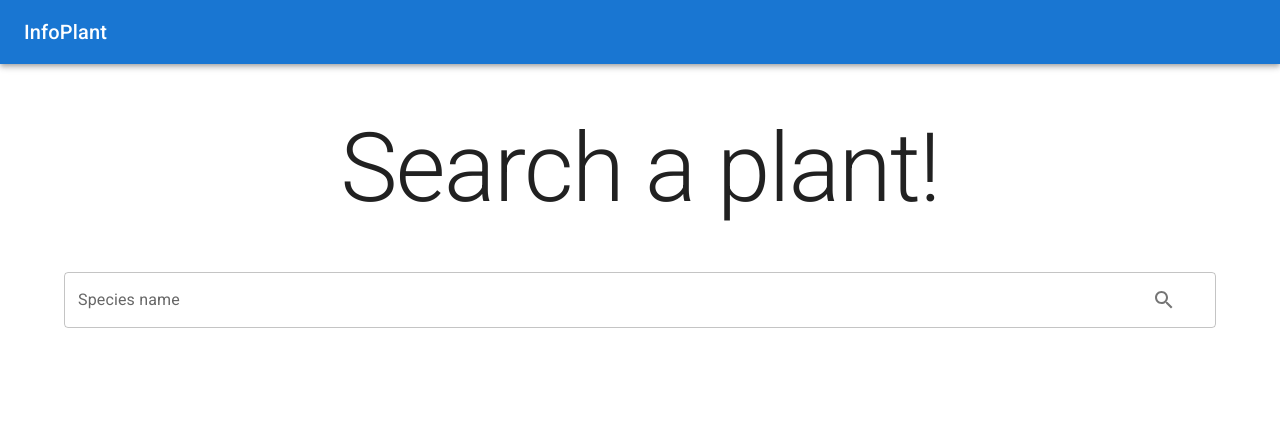
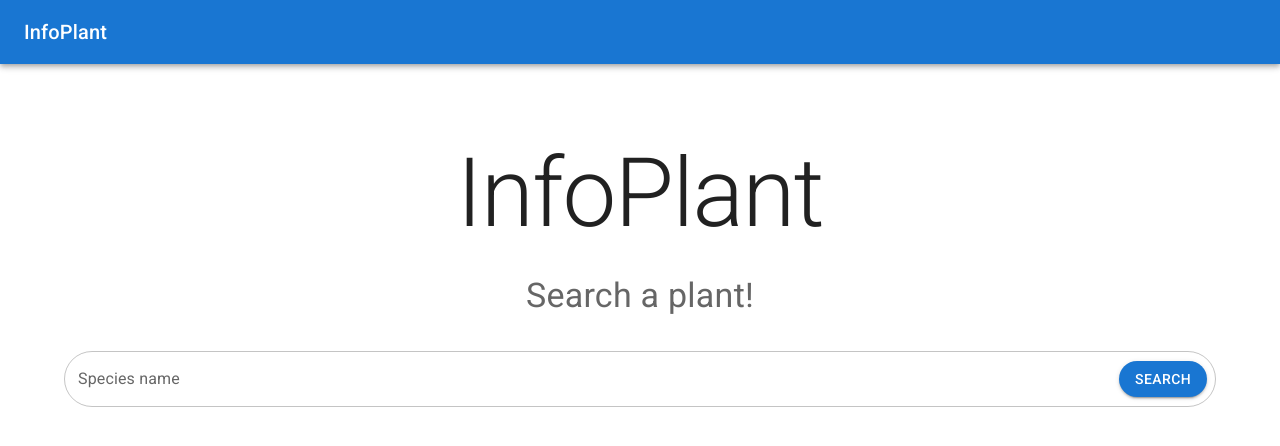
Before and after one commit to slowjo/plantsearch, a React (Create React App) app: page / in a window 1280 px wide. Shown: the top 446 px of the page. Built offline with nearby package versions, Linux system fonts and the light colour scheme.

Commit message:
pill shaped search field

```diff
--- a/src/components/search/SearchField.jsx
+++ b/src/components/search/SearchField.jsx
@@ -2,6 +2,9 @@ import { useContext } from 'react';
 import AppContext from '../../context/AppContext';
 import TextField from '@mui/material/TextField';
 import Autocomplete from '@mui/material/Autocomplete';
+import InputAdornment from '@mui/material/InputAdornment';
+import OutlinedInput from '@mui/material/OutlinedInput';
+import Button from '@mui/material/Button';
 import { plantlist } from '../../data/plantlist';
 
 const SearchField = () => {
@@ -15,7 +18,19 @@ const SearchField = () => {
                 id="species-name-search"
                 freeSolo
                 options={plantlist.map((option) => option)}
-                renderInput={(params) => <TextField {...params} label="Species name"
+                renderInput={(params) => <TextField {...params} label="Species name" InputProps={{
+                    ...params.InputProps,
+                    endAdornment:
+                    <>
+                    {params.InputProps.endAdornment}
+                    <InputAdornment position='end'>
+                    	<Button variant='contained' type='submit' sx={{ borderRadius: '200px' }}>
+                            Search
+                        </Button>
+                    </InputAdornment>
+                    </>,
+                    style: { borderRadius: '200px', paddingLeft: '20px' }
+                }}
                 />}
             />
         </div>
--- a/src/pages/SearchPage.jsx
+++ b/src/pages/SearchPage.jsx
@@ -12,13 +12,14 @@ const SearchPage = () => {
 
     return (
         <section>
-            <Typography variant='h1' component='h1' sx={{ textAlign: 'center', my: '3rem' }}>Search a plant!</Typography>
+            <Typography variant='h1' component='h1' sx={{ textAlign: 'center', mt: '0.5em', lineHeight: 1.7 }}>InfoPlant</Typography>
+            <Typography variant='h4' component='h2' sx={{ textAlign: 'center', mb: '1em' }} color="text.secondary">Search a plant!</Typography>
             <form onSubmit={handleSubmit}>
                 <div style={{ position: 'relative' }}>
                 {/* <div style={{ display: 'flex', width: '100%' }}> */}
                     <SearchField />
                     {/* <Button type={'submit'} variant='contained'>Search</Button> */}
-                    <IconButton sx={{ position: 'absolute', top: 0, right: '2rem', height: '100%' }} type={'submit'} aria-label='start search'><SearchIcon /></IconButton>
+                    {/* <IconButton sx={{ position: 'absolute', top: 0, right: '2rem', height: '100%' }} type={'submit'} aria-label='start search'><SearchIcon /></IconButton> */}
                 </div>
             </form>
             <SearchResultsList />
```
